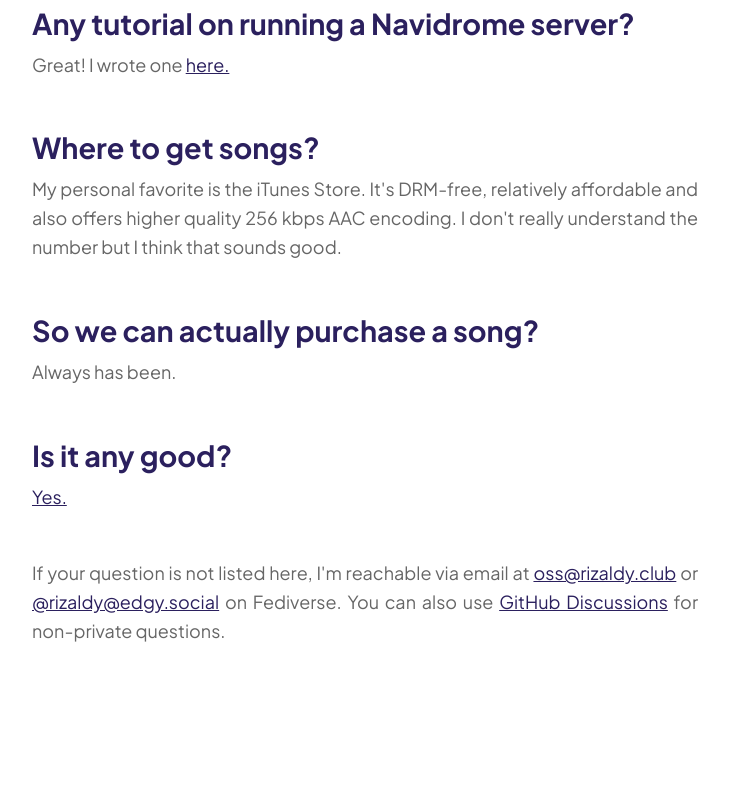
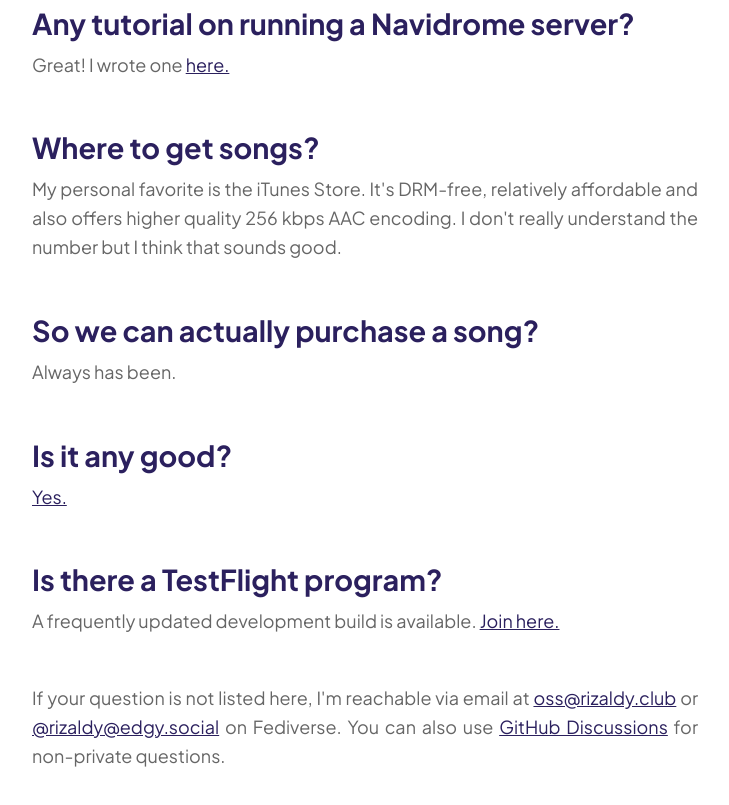
Before and after one commit to kepelet/client.flooo.club, an Eleventy site: page src/index.liquid in a window 1280 px wide. Shown: the part 2655-3460 px from the top of the page, without its empty margins (128-857 px from the left). Before the commit the page ends 3394 px from the top, so only its background shows below. Built offline with nearby package versions, Linux system fonts and the light colour scheme; Eleventy itself is replaced by a stand-in of ours; files that its build step writes are made by us from their sources.

Commit message:
feat: add TestFlight-related questions
thanks to @JanGross

```diff
--- a/src/index.liquid
+++ b/src/index.liquid
@@ -93,6 +93,11 @@ layout: layouts/base
     </div>
 
     <div class="c-faq__section">
+        <h5>Is there a TestFlight program?</h5>
+        <p>A frequently updated development build is available. <a href="https://testflight.apple.com/join/913htqtU" target="_blank" rel="noopener noreferer">Join here.</a></p>
+    </div>
+
+    <div class="c-faq__section">
         <p>If your question is not listed here, I'm reachable via email at <a href="mailto:oss@rizaldy.club">oss@rizaldy.club</a> or <a href="https://edgy.social/@rizaldy" target="_blank" rel="noopener noreferer">@rizaldy@edgy.social</a> on Fediverse. You can also use <a href="https://github.com/kepelet/flo/discussions" target="_blank" rel="noopener noreferer">GitHub Discussions</a> for non-private questions.</p>
     </div>
 </div>
```
